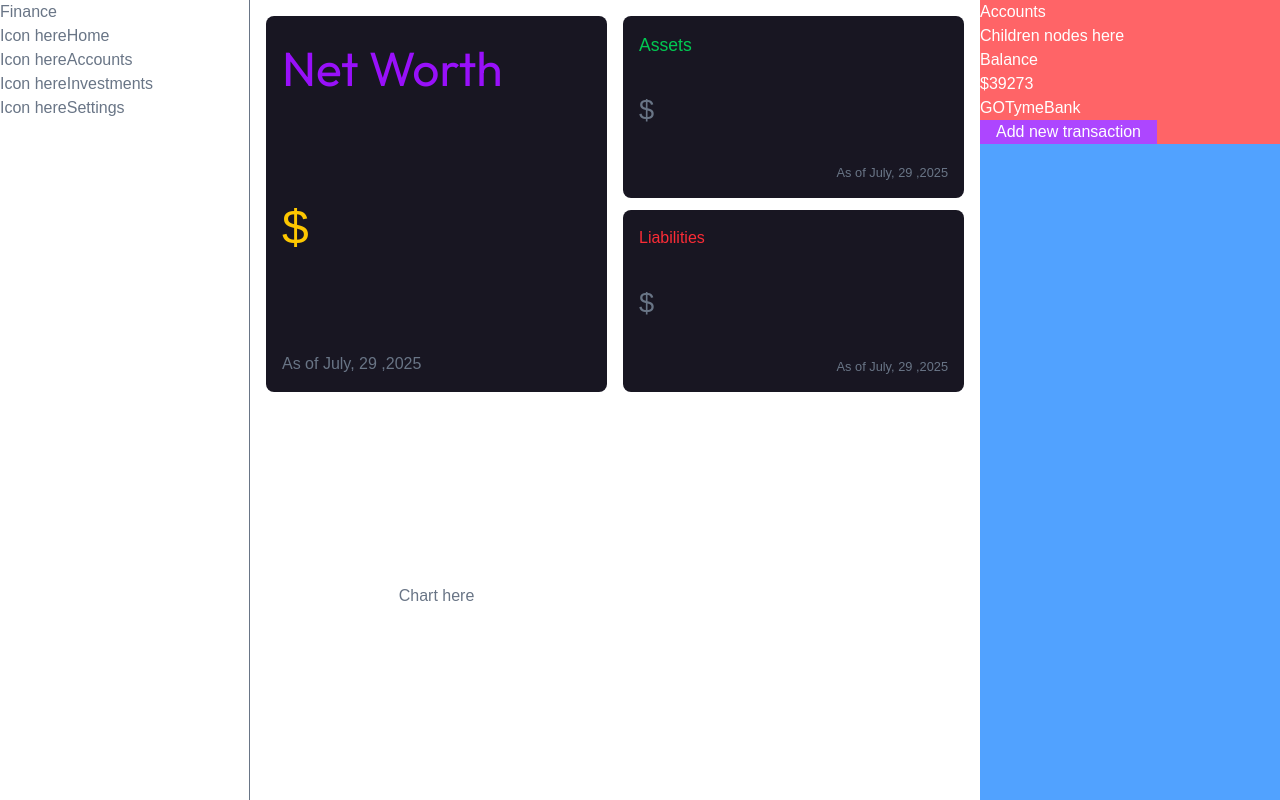
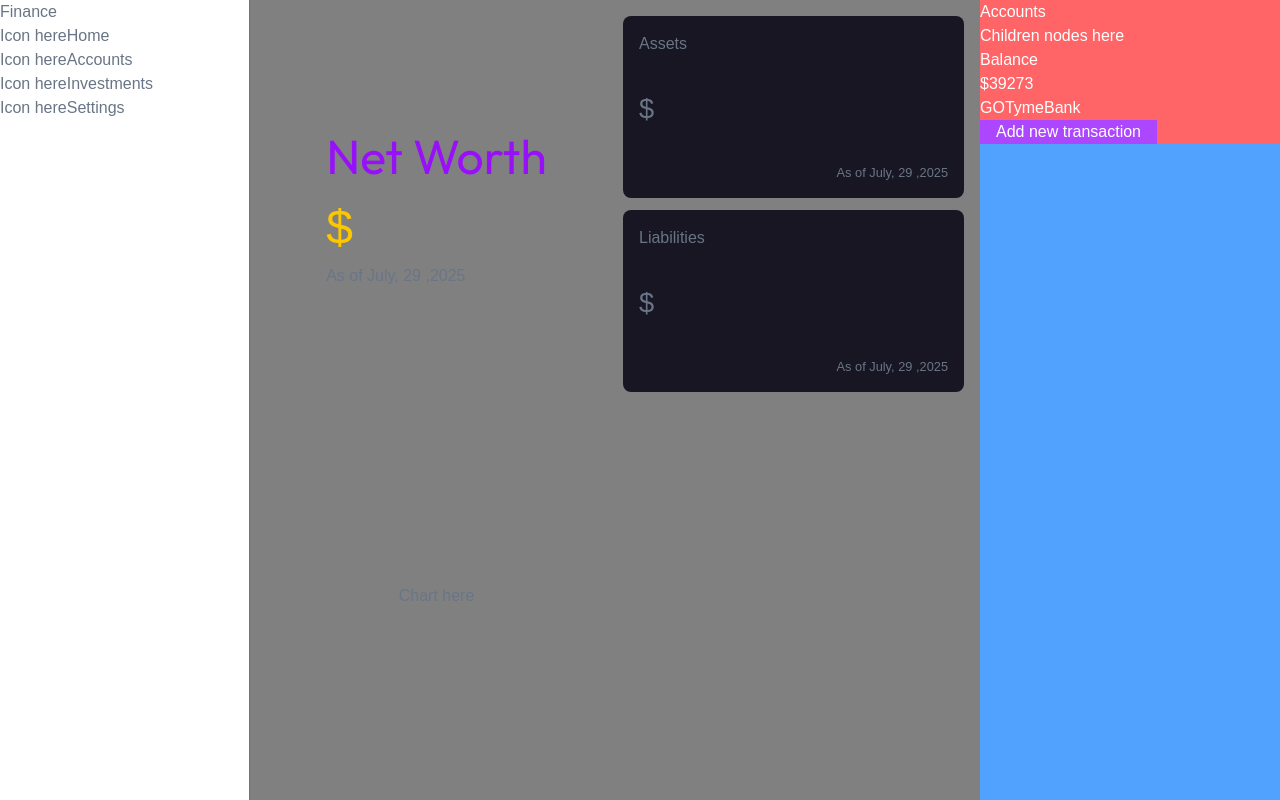
Before and after one commit to asshleygozar/financial-manager, a Next.js app: page /home in a window 1280 px wide. Built offline with nearby package versions, Linux system fonts and the light colour scheme.

Commit message:
remove classes for migrating to css module from tailwind

```diff
--- a/app/home/page.tsx
+++ b/app/home/page.tsx
@@ -1,4 +1,5 @@
 'use client';
+import styles from '@/styles/home.module.css';
 import { format } from 'date-fns';
 import { useState } from 'react';
 import { useStorage } from '@/context/useStorage';
@@ -14,10 +15,9 @@ function Home() {
 	const { netWorth, totalAssets, totalLiabilities } = useStorage();
 
 	return (
-		<div className='h-screen w-full bg-gray-200 grid grid-cols-[1fr_300px]'>
-			<section className='bg-(--background) grid grid-cols-2 grid-rows-2 place-items-center gap-[1rem] p-[1rem]'>
+		<div className={styles.container}>
+			<section className={styles.content}>
 				<MainCard
-					style='bg-(--card-background) w-full min-h-[100%] col-start-[1] col-end-[2] rounded-lg flex flex-col justify-between p-[1rem]'
 					title='Net Worth'
 					currency='$'
 					balance={netWorth}
@@ -26,14 +26,12 @@ function Home() {
 				<div className='w-full min-h-[100%] grid grid-rows-2 gap-[12px] '>
 					<SubCard
 						title='Assets'
-						headColor='text-[1.1rem] text-green-500'
 						balance={totalAssets}
 						currency='$'
 						date={`${format(new Date(), 'MMMM, dd ,yyyy')}`}
 					/>
 					<SubCard
 						title='Liabilities'
-						headColor='text[1.1rem] text-red-500'
 						balance={totalLiabilities}
 						currency='$'
 						date={`${format(new Date(), 'MMMM, dd ,yyyy')}`}
```
